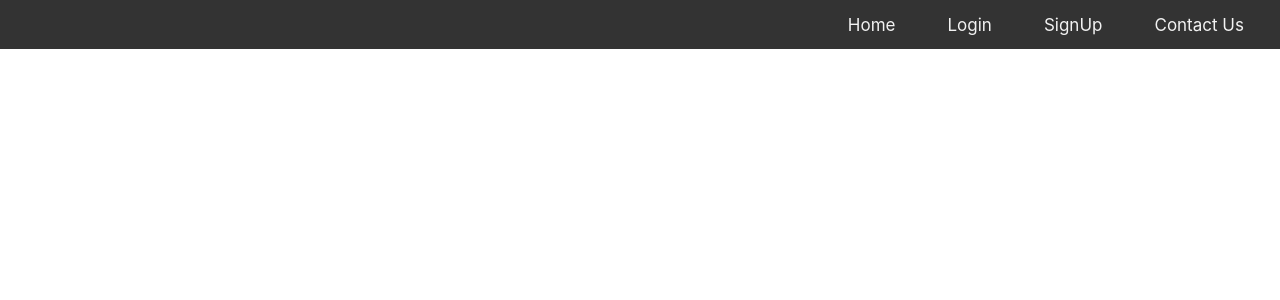
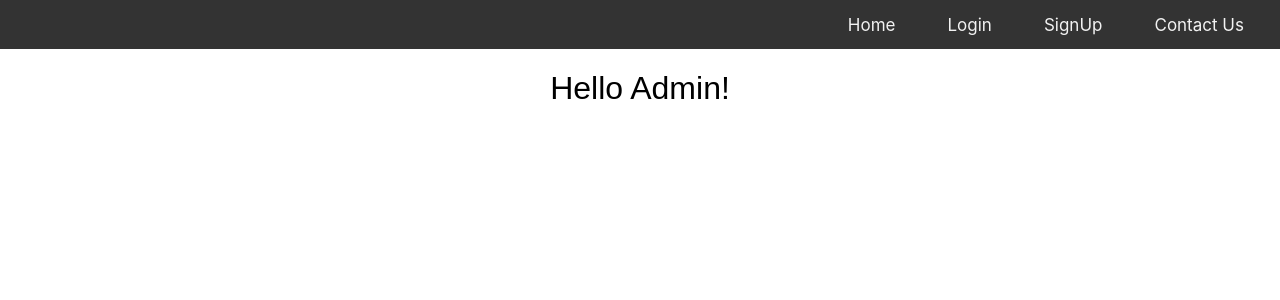
Before and after one commit to RMIT-SEPT/majorproject-7-tues-14-30-2, a React (Create React App) app in the folder FrontEnd/myapp/: page /Admin_Dashboard in a window 1280 px wide. Shown: the top 300 px of the page. Built offline with nearby package versions, Linux system fonts and the light colour scheme.

Commit message:
Admin Dashboard

```diff
--- a/FrontEnd/myapp/src/App.js
+++ b/FrontEnd/myapp/src/App.js
@@ -4,6 +4,7 @@
 import Business_Contact from './components/Business_Contact';
 import Worker_Dashboard from './components/Worker_Dashboard';
 import Customer_Dashboard from './components/Customer_Dashboard';
+import Admin_Dashboard from './components/Admin_Dashboard';
 import Booking from './components/Booking';
 import NavBar from './components/NavBar';
 import{BrowserRouter,Route,Switch} from 'react-router-dom'
@@ -20,6 +21,7 @@
       <Route path='/Business_Contact' component={Business_Contact}/>
       <Route path='/Registration' component={Registration}/>
       <Route path='/Customer_Dashboard' component={Customer_Dashboard}/>
+      <Route path='/Admin_Dashboard' component={Admin_Dashboard}/>
       <Route path='/Worker_Dashboard' component={Worker_Dashboard}/>
       <Route path='/Booking' component={Booking}/>
        <Route path='/' component={Login} exact/>
--- /dev/null
+++ b/FrontEnd/myapp/src/components/Admin_Dashboard.css
@@ -0,0 +1,12 @@
+
+#title {
+    text-align: center;
+    font-family: arial, sans-serif;
+    font-weight: 100;
+  }
+
+
+  .body {
+    font-family: -apple-system, BlinkMacSystemFont, 'Segoe UI', 'Roboto', 'Oxygen', 'Ubuntu', 'Cantarell', 'Fira Sans', 'Droid Sans', 'Helvetica Neue', sans-serif;
+    -webkit-font-smoothing: antialiased;
+  }
--- /dev/null
+++ b/FrontEnd/myapp/src/components/Admin_Dashboard.js
@@ -0,0 +1,23 @@
+import React, { Component } from 'react'
+import"./Admin_Dashboard.css";
+
+
+class Admin_Dashboard extends Component{
+    constructor(props){
+        super(props)
+
+      }
+
+
+     render() {
+        return (
+           <div>
+              <h1 id='title'>Hello Admin!</h1>
+              <br></br>
+           </div>
+        )
+     }
+
+   }
+
+export default Admin_Dashboard
```
